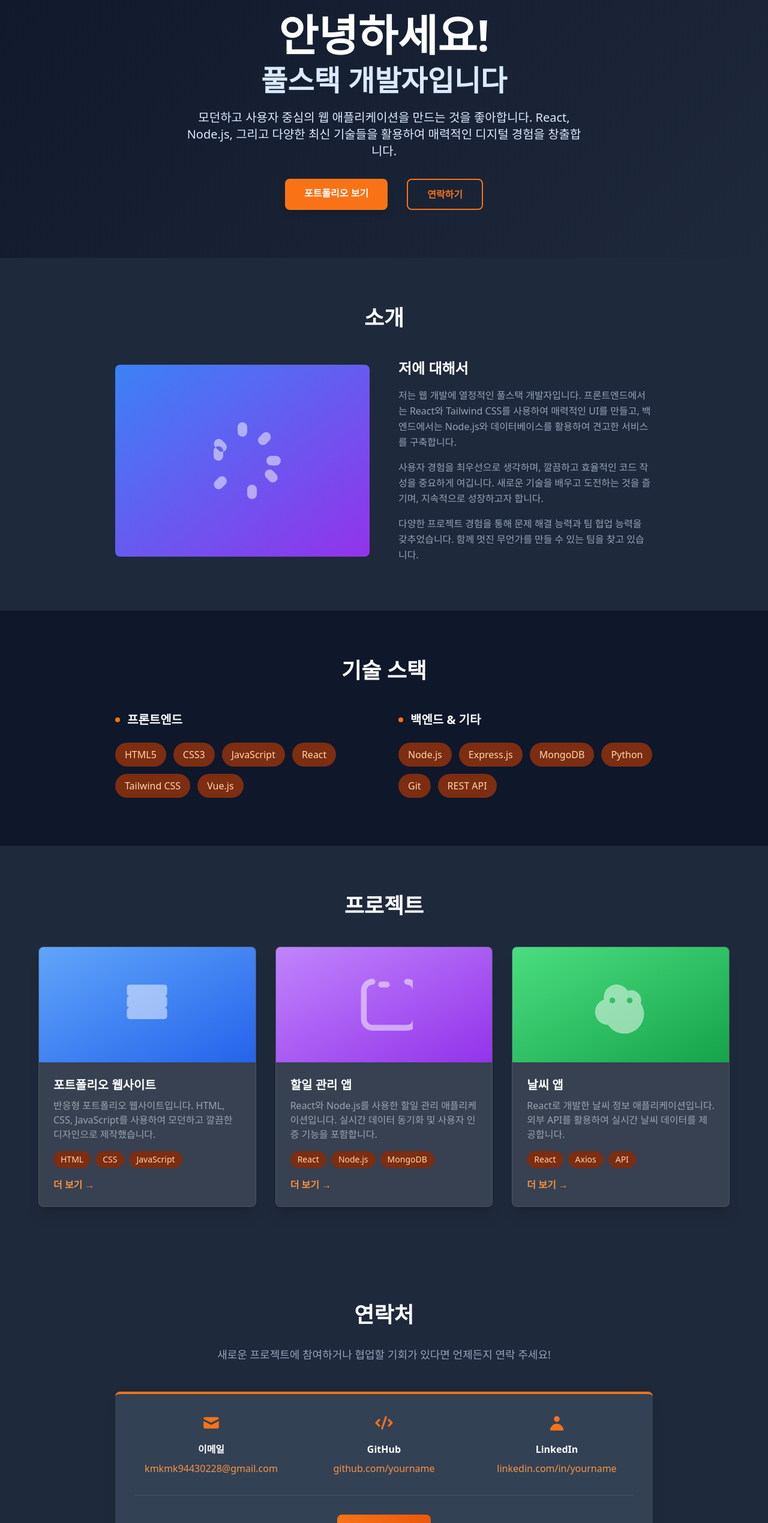
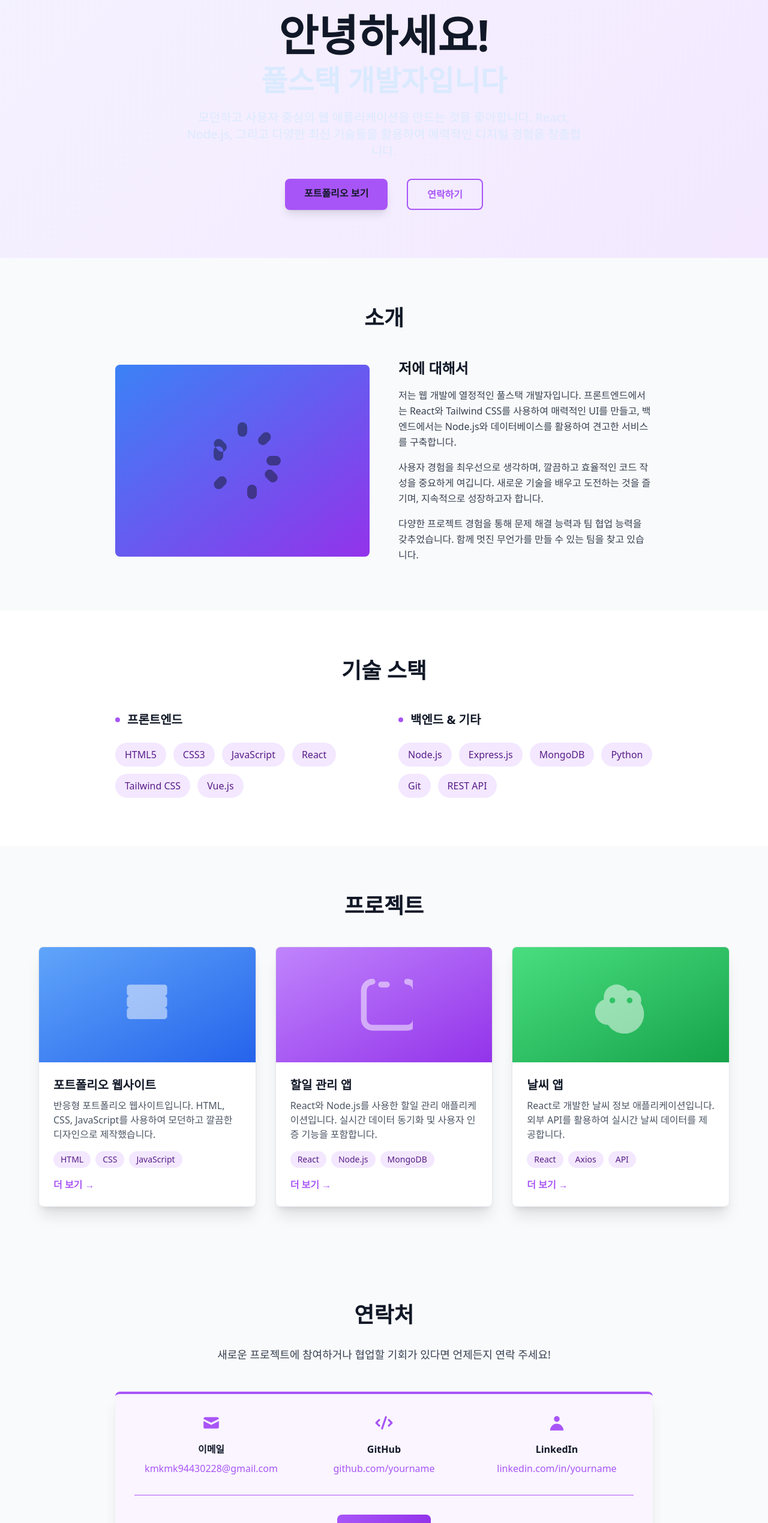
Before and after one commit to mungonkim/my-profile-site, a plain HTML site: page index.html in a window 1280 px wide. Shown: the part 258-2797 px from the top of the page at 60% size. Drawn offline with nearby package versions, Linux system fonts and the light colour scheme.

Commit message:
Transform to light, minimal design with purple accent
Complete redesign with clean, professional aesthetics:
- Background: Sky blue → White/Light gray (bg-white, bg-gray-50)
- Text: White → Dark gray/black (text-gray-900, text-gray-700)
- Accent color: Orange → Purple (all orange tones replaced with purple)
- Card backgrounds: Dark → White (bg-white, bg-purple-50)
- Tag colors: orange → purple (bg-purple-100 text-purple-900)
- Gradients and shadows: Updated to purple theme

Changes in:
- index.html: All color classes updated
- css/styles.css: Hero gradient, nav underline, shadows
- js/script.js: Skill tags, project cards, link colors

Result: Modern, clean, professional portfolio design

Co-Authored-By: Claude Haiku 4.5 <noreply@anthropic.com>

```diff
--- a/css/styles.css
+++ b/css/styles.css
@@ -14,7 +14,7 @@ html {
     height: 2px;
     bottom: -5px;
     left: 0;
-    background: linear-gradient(to right, #f97316, #fb923c);
+    background: linear-gradient(to right, #a855f7, #9333ea);
     transition: width 0.3s ease;
 }
 
@@ -32,7 +32,7 @@ html {
 
 .project-card:hover {
     transform: translateY(-12px) scale(1.02);
-    box-shadow: 0 25px 50px -12px rgba(249, 115, 22, 0.3);
+    box-shadow: 0 25px 50px -12px rgba(168, 85, 247, 0.3);
 }
 
 .skill-tag {
@@ -41,12 +41,12 @@ html {
 
 .skill-tag:hover {
     transform: scale(1.05);
-    box-shadow: 0 4px 12px rgba(249, 115, 22, 0.3);
-    background-color: #b45309;
+    box-shadow: 0 4px 12px rgba(168, 85, 247, 0.3);
+    background-color: #c084fc;
 }
 
 .hero-gradient {
-    background: linear-gradient(135deg, #0f172a 0%, #1e293b 100%);
+    background: linear-gradient(135deg, #f5f3ff 0%, #f3e8ff 100%);
 }
 
 .section {
--- a/index.html
+++ b/index.html
@@ -7,25 +7,25 @@
     <script src="https://cdn.tailwindcss.com"></script>
     <link rel="stylesheet" href="css/styles.css">
 </head>
-<body class="bg-slate-900 text-white">
+<body class="bg-white text-gray-900">
 
     <!-- Header/Navigation -->
-    <header class="fixed w-full top-0 z-50 bg-slate-800 shadow-lg">
+    <header class="fixed w-full top-0 z-50 bg-gray-50 shadow-lg">
         <nav class="max-w-6xl mx-auto px-4 sm:px-6 lg:px-8 py-4 flex justify-start items-center">
-            <div class="text-2xl font-bold bg-gradient-to-r from-orange-500 to-orange-600 bg-clip-text text-transparent">
+            <div class="text-2xl font-bold bg-gradient-to-r from-purple-500 to-purple-600 bg-clip-text text-transparent">
                 Portfolio
             </div>
 
             <ul class="hidden md:flex gap-8 ml-auto">
-                <li><a href="#home" class="nav-link text-slate-300 hover:text-orange-400">Home</a></li>
-                <li><a href="#about" class="nav-link text-slate-300 hover:text-orange-400">About</a></li>
-                <li><a href="#skills" class="nav-link text-slate-300 hover:text-orange-400">Skills</a></li>
-                <li><a href="#projects" class="nav-link text-slate-300 hover:text-orange-400">Projects</a></li>
-                <li><a href="#contact" class="nav-link text-slate-300 hover:text-orange-400">Contact</a></li>
+                <li><a href="#home" class="nav-link text-gray-700 hover:text-purple-500">Home</a></li>
+                <li><a href="#about" class="nav-link text-gray-700 hover:text-purple-500">About</a></li>
+                <li><a href="#skills" class="nav-link text-gray-700 hover:text-purple-500">Skills</a></li>
+                <li><a href="#projects" class="nav-link text-gray-700 hover:text-purple-500">Projects</a></li>
+                <li><a href="#contact" class="nav-link text-gray-700 hover:text-purple-500">Contact</a></li>
             </ul>
 
             <!-- Mobile Menu Button -->
-            <button id="mobileMenuBtn" class="md:hidden text-slate-300 hover:text-orange-400 ml-auto">
+            <button id="mobileMenuBtn" class="md:hidden text-gray-700 hover:text-purple-500 ml-auto">
                 <svg class="w-6 h-6" fill="none" stroke="currentColor" viewBox="0 0 24 24">
                     <path stroke-linecap="round" stroke-linejoin="round" stroke-width="2" d="M4 6h16M4 12h16M4 18h16"></path>
                 </svg>
@@ -33,23 +33,23 @@
         </nav>
 
         <!-- Mobile Menu -->
-        <div id="mobileMenu" class="hidden md:hidden bg-gray-800 border-t border-slate-700">
+        <div id="mobileMenu" class="hidden md:hidden bg-gray-50 border-t border-purple-500">
             <ul class="flex flex-col gap-4 px-4 py-4">
-                <li><a href="#home" class="text-slate-300 hover:text-orange-400">Home</a></li>
-                <li><a href="#about" class="text-slate-300 hover:text-orange-400">About</a></li>
-                <li><a href="#skills" class="text-slate-300 hover:text-orange-400">Skills</a></li>
-                <li><a href="#projects" class="text-slate-300 hover:text-orange-400">Projects</a></li>
-                <li><a href="#contact" class="text-slate-300 hover:text-orange-400">Contact</a></li>
+                <li><a href="#home" class="text-gray-700 hover:text-purple-500">Home</a></li>
+                <li><a href="#about" class="text-gray-700 hover:text-purple-500">About</a></li>
+                <li><a href="#skills" class="text-gray-700 hover:text-purple-500">Skills</a></li>
+                <li><a href="#projects" class="text-gray-700 hover:text-purple-500">Projects</a></li>
+                <li><a href="#contact" class="text-gray-700 hover:text-purple-500">Contact</a></li>
             </ul>
         </div>
     </header>
 
     <!-- Hero Section -->
-    <section id="home" class="section hero-gradient text-white pt-32 pb-20 px-4">
+    <section id="home" class="section hero-gradient text-gray-900 pt-32 pb-20 px-4">
         <div class="max-w-4xl mx-auto text-center">
             <div class="mb-6">
                 <div class="w-32 h-32 mx-auto mb-6 rounded-full bg-white bg-opacity-20 border-4 border-white flex items-center justify-center">
-                    <svg class="w-16 h-16 text-white" fill="currentColor" viewBox="0 0 20 20">
+                    <svg class="w-16 h-16 text-gray-900" fill="currentColor" viewBox="0 0 20 20">
                         <path fill-rule="evenodd" d="M10 9a3 3 0 100-6 3 3 0 000 6zm-7 9a7 7 0 1114 0H3z" clip-rule="evenodd"></path>
                     </svg>
                 </div>
@@ -60,10 +60,10 @@
             <p id="hero-bio" class="text-lg md:text-xl text-blue-100 mb-8 max-w-2xl mx-auto"></p>
 
             <div class="flex gap-8 justify-center flex-wrap">
-                <a href="#projects" class="bg-orange-500 text-white px-8 py-3 rounded-lg font-semibold hover:bg-orange-600 transition shadow-lg">
+                <a href="#projects" class="bg-purple-500 text-gray-900 px-8 py-3 rounded-lg font-semibold hover:bg-purple-600 transition shadow-lg">
                     포트폴리오 보기
                 </a>
-                <a href="#contact" class="border-2 border-orange-500 text-orange-500 px-8 py-3 rounded-lg font-semibold hover:bg-orange-500 hover:text-white transition">
+                <a href="#contact" class="border-2 border-purple-500 text-purple-500 px-8 py-3 rounded-lg font-semibold hover:bg-purple-500 hover:text-gray-900 transition">
                     연락하기
                 </a>
             </div>
@@ -71,46 +71,46 @@
     </section>
 
     <!-- About Section -->
-    <section id="about" class="section py-20 px-4 bg-slate-800">
+    <section id="about" class="section py-20 px-4 bg-gray-50">
         <div class="max-w-4xl mx-auto">
-            <h2 class="text-4xl font-bold text-center mb-12 text-white">소개</h2>
+            <h2 class="text-4xl font-bold text-center mb-12 text-gray-900">소개</h2>
 
             <div class="grid md:grid-cols-2 gap-12 items-center">
                 <div>
                     <div class="bg-gradient-to-br from-blue-500 to-purple-600 rounded-lg p-8 h-80 flex items-center justify-center">
-                        <svg class="w-40 h-40 text-white opacity-50" fill="currentColor" viewBox="0 0 20 20">
+                        <svg class="w-40 h-40 text-gray-900 opacity-50" fill="currentColor" viewBox="0 0 20 20">
                             <path d="M11 3a1 1 0 10-2 0v1a1 1 0 102 0V3zM15.657 5.757a1 1 0 00-1.414-1.414l-.707.707a1 1 0 001.414 1.414l.707-.707zM18 10a1 1 0 01-1 1h-1a1 1 0 110-2h1a1 1 0 011 1zM15.657 14.243a1 1 0 001.414-1.414l-.707-.707a1 1 0 00-1.414 1.414l.707.707zM11 17a1 1 0 102 0v-1a1 1 0 10-2 0v1zM5.757 15.657a1 1 0 01-1.414-1.414l.707-.707a1 1 0 011.414 1.414l-.707.707zM5 10a1 1 0 01-1-1V8a1 1 0 012 0v1a1 1 0 01-1 1zM5.757 5.757a1 1 0 00-1.414 1.414l.707.707a1 1 0 001.414-1.414l-.707-.707z"></path>
                         </svg>
                     </div>
                 </div>
 
                 <div>
-                    <h3 id="about-heading" class="text-2xl font-bold text-white mb-4"></h3>
-                    <p id="about-p1" class="text-slate-400 mb-4 leading-relaxed"></p>
-                    <p id="about-p2" class="text-slate-400 mb-4 leading-relaxed"></p>
-                    <p id="about-p3" class="text-slate-400 leading-relaxed"></p>
+                    <h3 id="about-heading" class="text-2xl font-bold text-gray-900 mb-4"></h3>
+                    <p id="about-p1" class="text-gray-700 mb-4 leading-relaxed"></p>
+                    <p id="about-p2" class="text-gray-700 mb-4 leading-relaxed"></p>
+                    <p id="about-p3" class="text-gray-700 leading-relaxed"></p>
                 </div>
             </div>
         </div>
     </section>
 
     <!-- Skills Section -->
-    <section id="skills" class="section py-20 px-4 bg-slate-900">
+    <section id="skills" class="section py-20 px-4 bg-white">
         <div class="max-w-4xl mx-auto">
-            <h2 class="text-4xl font-bold text-center mb-12 text-white">기술 스택</h2>
+            <h2 class="text-4xl font-bold text-center mb-12 text-gray-900">기술 스택</h2>
 
             <div class="grid md:grid-cols-2 gap-12">
                 <div>
-                    <h3 class="text-xl font-semibold text-white mb-6 flex items-center">
-                        <span class="w-2 h-2 bg-orange-500 rounded-full mr-3"></span>
+                    <h3 class="text-xl font-semibold text-gray-900 mb-6 flex items-center">
+                        <span class="w-2 h-2 bg-purple-500 rounded-full mr-3"></span>
                         프론트엔드
                     </h3>
                     <div id="skills-frontend" class="flex flex-wrap gap-3"></div>
                 </div>
 
                 <div>
-                    <h3 class="text-xl font-semibold text-white mb-6 flex items-center">
-                        <span class="w-2 h-2 bg-orange-500 rounded-full mr-3"></span>
+                    <h3 class="text-xl font-semibold text-gray-900 mb-6 flex items-center">
+                        <span class="w-2 h-2 bg-purple-500 rounded-full mr-3"></span>
                         백엔드 &amp; 기타
                     </h3>
                     <div id="skills-backend" class="flex flex-wrap gap-3"></div>
@@ -120,49 +120,49 @@
     </section>
 
     <!-- Projects Section -->
-    <section id="projects" class="section py-20 px-4 bg-slate-800">
+    <section id="projects" class="section py-20 px-4 bg-gray-50">
         <div class="max-w-6xl mx-auto">
-            <h2 class="text-4xl font-bold text-center mb-12 text-white">프로젝트</h2>
+            <h2 class="text-4xl font-bold text-center mb-12 text-gray-900">프로젝트</h2>
             <div id="projects-grid" class="grid md:grid-cols-3 gap-8"></div>
         </div>
     </section>
 
     <!-- Contact Section -->
-    <section id="contact" class="section py-20 px-4 bg-slate-800">
+    <section id="contact" class="section py-20 px-4 bg-gray-50">
         <div class="max-w-4xl mx-auto text-center">
-            <h2 class="text-4xl font-bold mb-8 text-white">연락처</h2>
-            <p id="contact-tagline" class="text-lg text-slate-400 mb-12 max-w-2xl mx-auto"></p>
+            <h2 class="text-4xl font-bold mb-8 text-gray-900">연락처</h2>
+            <p id="contact-tagline" class="text-lg text-gray-700 mb-12 max-w-2xl mx-auto"></p>
 
-            <div class="bg-slate-700 rounded-lg shadow-xl p-8 border-t-4 border-orange-500 mb-8">
+            <div class="bg-purple-50 rounded-lg shadow-xl p-8 border-t-4 border-purple-500 mb-8">
                 <div class="grid md:grid-cols-3 gap-8 mb-8">
                     <div>
-                        <svg class="w-8 h-8 text-orange-500 mx-auto mb-4" fill="currentColor" viewBox="0 0 20 20">
+                        <svg class="w-8 h-8 text-purple-500 mx-auto mb-4" fill="currentColor" viewBox="0 0 20 20">
                             <path d="M2.003 5.884L10 9.882l7.997-3.998A2 2 0 0016 4H4a2 2 0 00-1.997 1.884z"></path>
                             <path d="M18 8.118l-8 4-8-4V14a2 2 0 002 2h12a2 2 0 002-2V8.118z"></path>
                         </svg>
-                        <h3 class="font-semibold text-white mb-2">이메일</h3>
-                        <a id="contact-email" href="#" class="text-orange-400 hover:text-orange-300 transition"></a>
+                        <h3 class="font-semibold text-gray-900 mb-2">이메일</h3>
+                        <a id="contact-email" href="#" class="text-purple-500 hover:text-orange-300 transition"></a>
                     </div>
 
                     <div>
-                        <svg class="w-8 h-8 text-orange-500 mx-auto mb-4" fill="currentColor" viewBox="0 0 20 20">
+                        <svg class="w-8 h-8 text-purple-500 mx-auto mb-4" fill="currentColor" viewBox="0 0 20 20">
                             <path fill-rule="evenodd" d="M12.316 3.051a1 1 0 01.633 1.265l-4 12a1 1 0 11-1.898-.632l4-12a1 1 0 011.265-.633zM5.707 6.293a1 1 0 010 1.414L3.414 10l2.293 2.293a1 1 0 11-1.414 1.414l-3-3a1 1 0 010-1.414l3-3a1 1 0 011.414 0zm8.586 0a1 1 0 011.414 0l3 3a1 1 0 010 1.414l-3 3a1 1 0 11-1.414-1.414L16.586 10l-2.293-2.293a1 1 0 010-1.414z" clip-rule="evenodd"></path>
                         </svg>
-                        <h3 class="font-semibold text-white mb-2">GitHub</h3>
-                        <a id="contact-github" href="#" target="_blank" class="text-orange-400 hover:text-orange-300 transition"></a>
+                        <h3 class="font-semibold text-gray-900 mb-2">GitHub</h3>
+                        <a id="contact-github" href="#" target="_blank" class="text-purple-500 hover:text-orange-300 transition"></a>
                     </div>
 
                     <div>
-                        <svg class="w-8 h-8 text-orange-500 mx-auto mb-4" fill="currentColor" viewBox="0 0 20 20">
+                        <svg class="w-8 h-8 text-purple-500 mx-auto mb-4" fill="currentColor" viewBox="0 0 20 20">
                             <path fill-rule="evenodd" d="M10 9a3 3 0 100-6 3 3 0 000 6zm-7 9a7 7 0 1114 0H3z" clip-rule="evenodd"></path>
                         </svg>
-                        <h3 class="font-semibold text-white mb-2">LinkedIn</h3>
-                        <a id="contact-linkedin" href="#" target="_blank" class="text-orange-400 hover:text-orange-300 transition"></a>
+                        <h3 class="font-semibold text-gray-900 mb-2">LinkedIn</h3>
+                        <a id="contact-linkedin" href="#" target="_blank" class="text-purple-500 hover:text-orange-300 transition"></a>
                     </div>
                 </div>
 
-                <div class="pt-8 border-t border-slate-600">
-                    <a id="contact-email-btn" href="#" class="inline-block bg-gradient-to-r from-orange-500 to-orange-600 text-white px-8 py-3 rounded-lg font-semibold hover:shadow-lg transition">
+                <div class="pt-8 border-t border-purple-500">
+                    <a id="contact-email-btn" href="#" class="inline-block bg-gradient-to-r from-purple-500 to-purple-600 text-gray-900 px-8 py-3 rounded-lg font-semibold hover:shadow-lg transition">
                         이메일 보내기
                     </a>
                 </div>
@@ -171,14 +171,14 @@
     </section>
 
     <!-- Footer -->
-    <footer class="bg-slate-900 text-white py-16 px-4">
+    <footer class="bg-white text-gray-900 py-16 px-4">
         <div class="max-w-6xl mx-auto text-center">
-            <p class="text-slate-400 mb-4">© 2024 My Portfolio. All rights reserved.</p>
+            <p class="text-gray-700 mb-4">© 2024 My Portfolio. All rights reserved.</p>
             <div class="flex justify-center gap-6 text-sm">
-                <a href="#home" class="text-slate-400 hover:text-white transition">Home</a>
-                <a href="#about" class="text-slate-400 hover:text-white transition">About</a>
-                <a href="#projects" class="text-slate-400 hover:text-white transition">Projects</a>
-                <a href="#contact" class="text-slate-400 hover:text-white transition">Contact</a>
+                <a href="#home" class="text-gray-700 hover:text-gray-900 transition">Home</a>
+                <a href="#about" class="text-gray-700 hover:text-gray-900 transition">About</a>
+                <a href="#projects" class="text-gray-700 hover:text-gray-900 transition">Projects</a>
+                <a href="#contact" class="text-gray-700 hover:text-gray-900 transition">Contact</a>
             </div>
         </div>
     </footer>
--- a/js/script.js
+++ b/js/script.js
@@ -97,7 +97,7 @@ function renderSkills(list, containerId) {
     container.innerHTML = '';
     list.forEach(skill => {
         const span = document.createElement('span');
-        span.className = 'skill-tag bg-orange-900 text-orange-200 px-4 py-2 rounded-full font-medium';
+        span.className = 'skill-tag bg-purple-100 text-purple-900 px-4 py-2 rounded-full font-medium';
         span.textContent = skill;
         container.appendChild(span);
     });
@@ -109,11 +109,11 @@ function renderProjects(projects) {
     projects.forEach((proj, idx) => {
         const iconPath = PROJECT_ICONS[idx % PROJECT_ICONS.length];
         const tagsHtml = proj.tags.map(t =>
-            `<span class="text-sm bg-orange-900 text-orange-200 px-3 py-1 rounded-full">${escHtml(t)}</span>`
+            `<span class="text-sm bg-purple-100 text-purple-900 px-3 py-1 rounded-full">${escHtml(t)}</span>`
         ).join('');
 
         const card = document.createElement('div');
-        card.className = 'project-card bg-gray-700 rounded-lg overflow-hidden border border-gray-600 shadow-xl';
+        card.className = 'project-card bg-white rounded-lg overflow-hidden border border-gray-200 shadow-xl';
         card.innerHTML = `
             <div class="bg-gradient-to-br ${escHtml(proj.gradient)} h-48 flex items-center justify-center">
                 <svg class="w-24 h-24 text-white opacity-50" fill="currentColor" viewBox="0 0 20 20">
@@ -121,10 +121,10 @@ function renderProjects(projects) {
                 </svg>
             </div>
             <div class="p-6">
-                <h3 class="text-xl font-bold text-white mb-2">${escHtml(proj.title)}</h3>
-                <p class="text-gray-400 mb-4">${escHtml(proj.description)}</p>
+                <h3 class="text-xl font-bold text-gray-900 mb-2">${escHtml(proj.title)}</h3>
+                <p class="text-gray-600 mb-4">${escHtml(proj.description)}</p>
                 <div class="flex flex-wrap gap-2 mb-4">${tagsHtml}</div>
-                <a href="${escHtml(proj.link)}" class="inline-block text-orange-400 font-semibold hover:text-orange-300 transition">더 보기 →</a>
+                <a href="${escHtml(proj.link)}" class="inline-block text-purple-500 font-semibold hover:text-purple-600 transition">더 보기 →</a>
             </div>`;
         grid.appendChild(card);
     });
```
